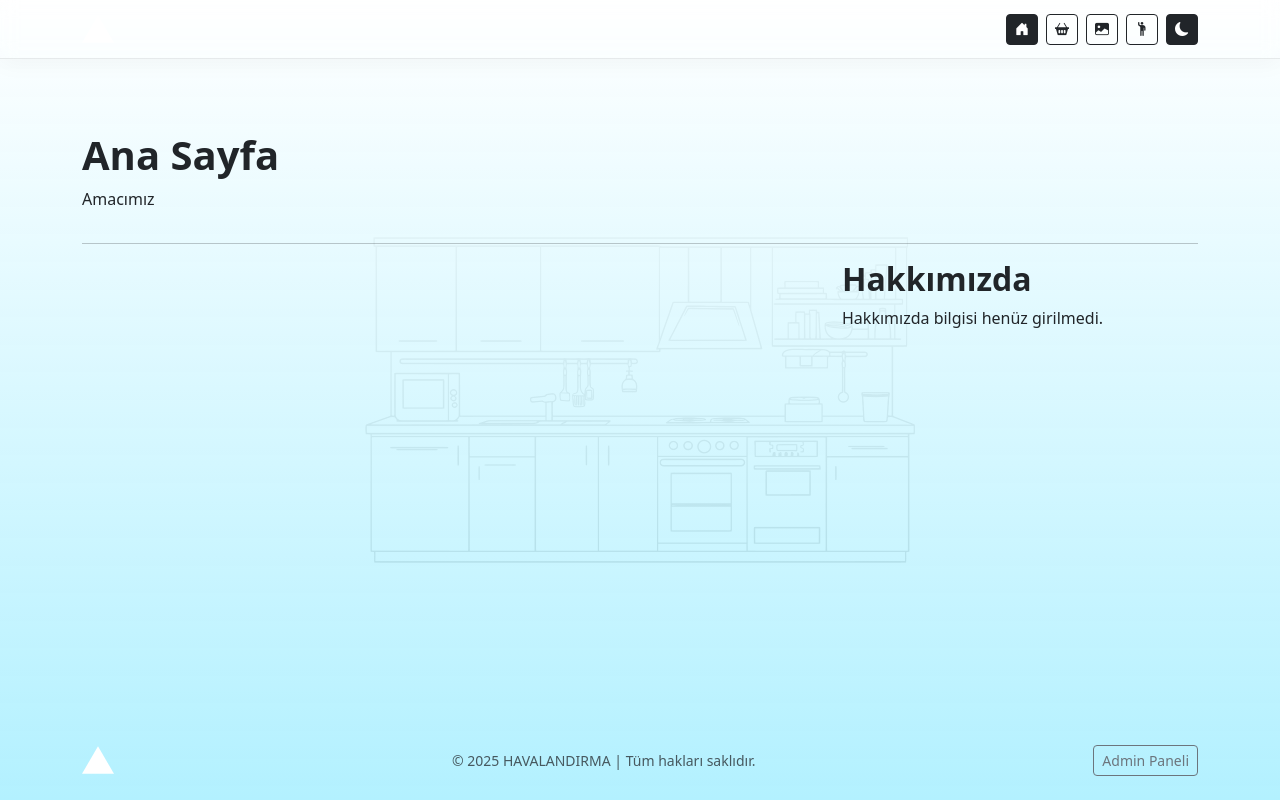
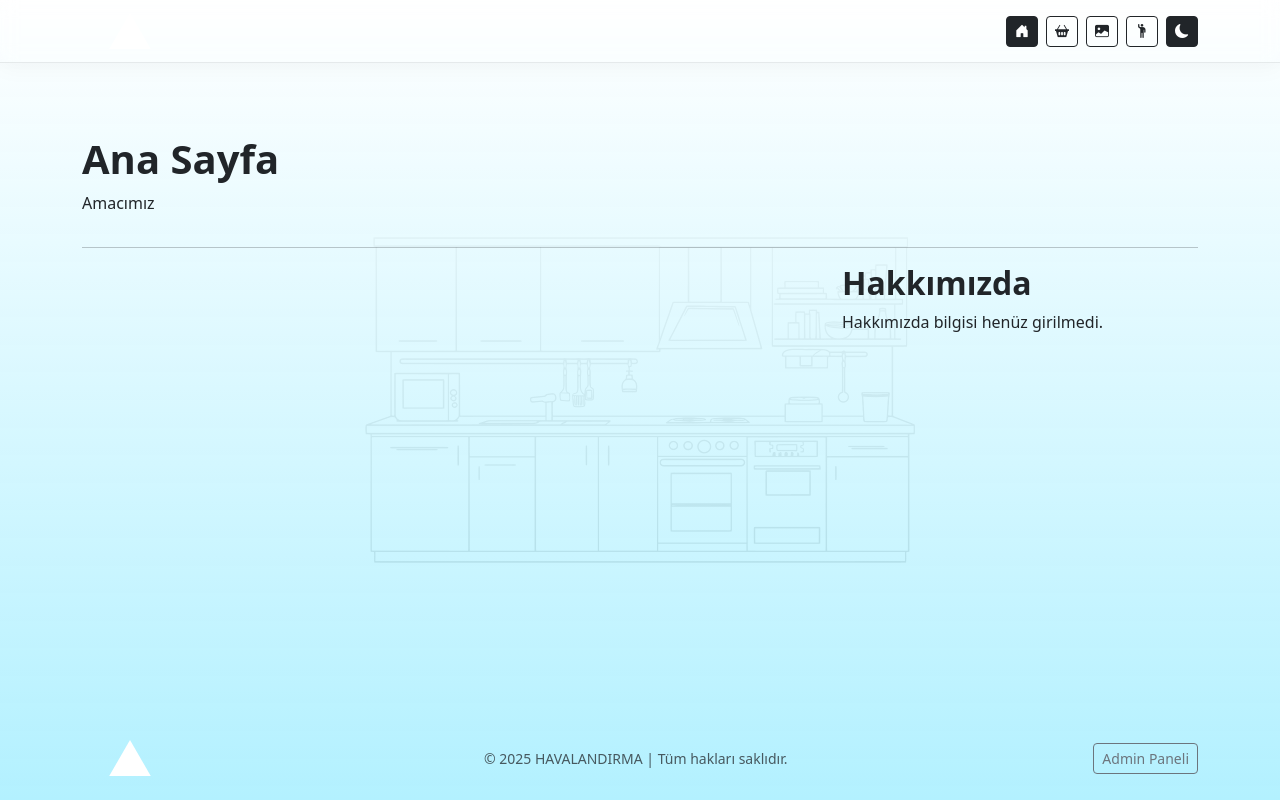
Before and after one commit to chatillon7/aasy_havalandirma, a Next.js app: page / in a window 1280 px wide. Built offline with nearby package versions, Linux system fonts and the light colour scheme; no server answers; the database is empty.

Commit message:
Logo ayarlamalari, buyukluk cart curt

```diff
--- a/app/admin/settings/page.js
+++ b/app/admin/settings/page.js
@@ -68,7 +68,7 @@ export default function SettingsPage() {
               <label className="form-label">Logo & Favicon</label>
               <input type="file" className="form-control" accept="image/*" onChange={handleFileChange} />
               {uploading && <div>Kayıt ediliyor...</div>}
-              {preview && <Image src={preview} alt="Logo preview" style={{maxHeight:60, marginTop:10}} width={120} height={60} />}
+              {preview && <Image src={preview} alt="Logo preview" style={{maxHeight:72, marginTop:10}} width={192} height={72} />}
             </div>
             <div className="col-md-6">
               <label className="form-label">Site Adı</label>
--- a/components/footer.js
+++ b/components/footer.js
@@ -44,7 +44,10 @@ export default function Footer() {
       >
         <div className="container d-flex flex-column flex-md-row align-items-center justify-content-between gap-3">
           <div className="d-flex align-items-center gap-2">
-            <Image src={logo} alt="Logo" height={32} style={{ maxHeight: 32 }} width={32} />
+            <Image src={logo} alt="Logo"
+            height={36}
+            style={{ maxHeight: 36 }}
+            width={96}/>
           </div>
           <div className="text-muted small">
             © {year} {siteName} | Tüm hakları saklıdır.
--- a/components/navbar.js
+++ b/components/navbar.js
@@ -58,9 +58,9 @@ export default function Navbar() {
           <Image
             src={logo}
             alt="Logo"
-            height={32}
-            style={{ maxHeight: 32 }}
-            width={32}
+            height={36}
+            style={{ maxHeight: 36 }}
+            width={96}
           />
         </Link>
         <button
```
Also changed, not shown: components/admin-navbar.js (+4 -4 lines), app/api/backup/download/route.js (added), app/api/backup/route.js (added), app/api/database-reset/route.js (added), app/api/supabase-test/route.js (added).
